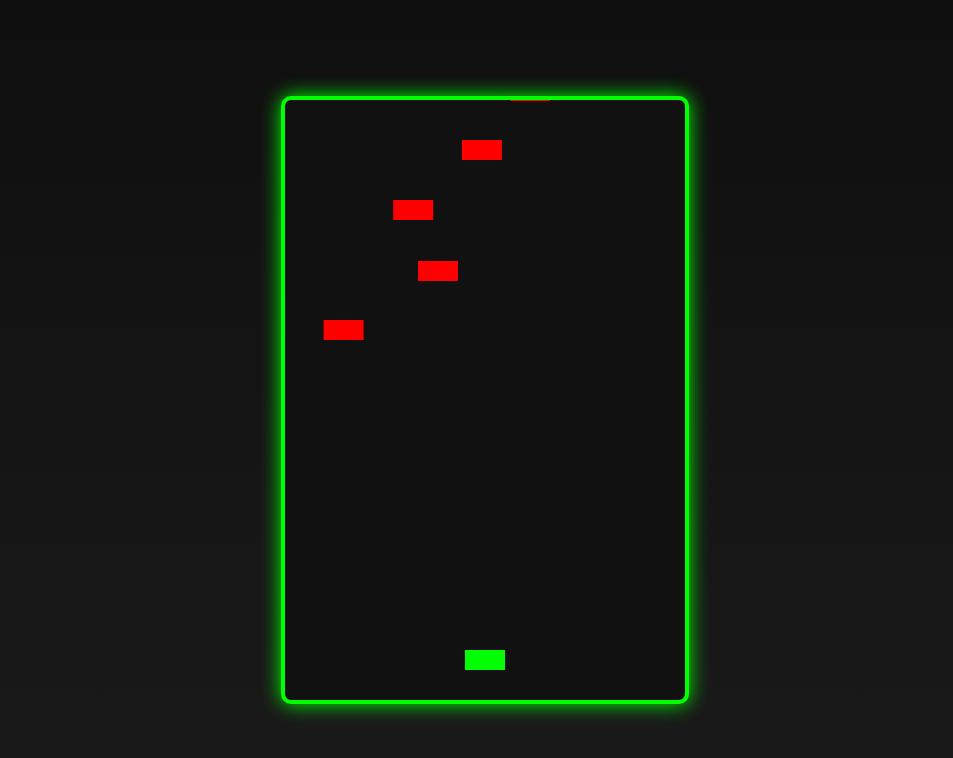
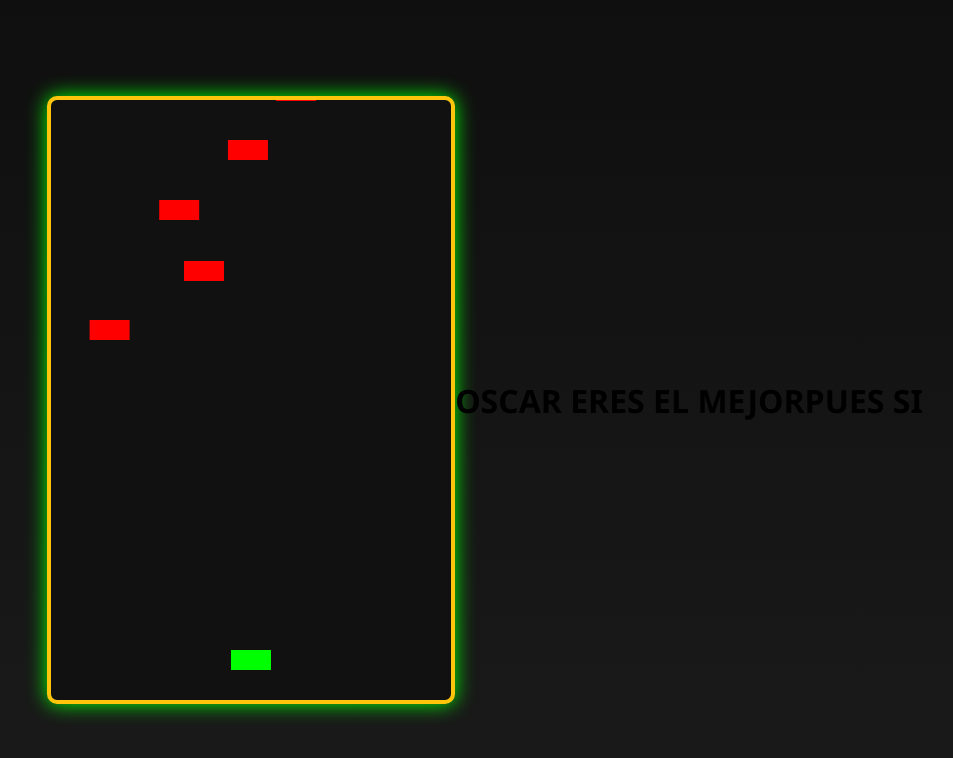
Before and after one commit to orgingeniera/juegdedisparos, a plain HTML site: page index.html in a window 1280 px wide. Shown: the whole page, without its empty margins (155-1108 px from the left). Drawn offline with Linux system fonts and the light colour scheme.

Commit message:
mensaje oscar

```diff
--- a/estilos.css
+++ b/estilos.css
@@ -13,7 +13,7 @@ body {
 
   canvas {
     background: #111;
-    border: 4px solid #0f0;
+    border: 4px solid rgb(253, 197, 12);
     box-shadow: 0 0 20px #0f0;
     border-radius: 10px;
   }
--- a/index.html
+++ b/index.html
@@ -7,7 +7,8 @@
 </head>
 <body>
   <canvas id="gameCanvas" width="400" height="600"></canvas>
-
+  <h1>OSCAR ERES EL MEJOR</h1>
+  <h1>PUES SI</h1>
   <script>
     const canvas = document.getElementById('gameCanvas');
     const ctx = canvas.getContext('2d');
```
